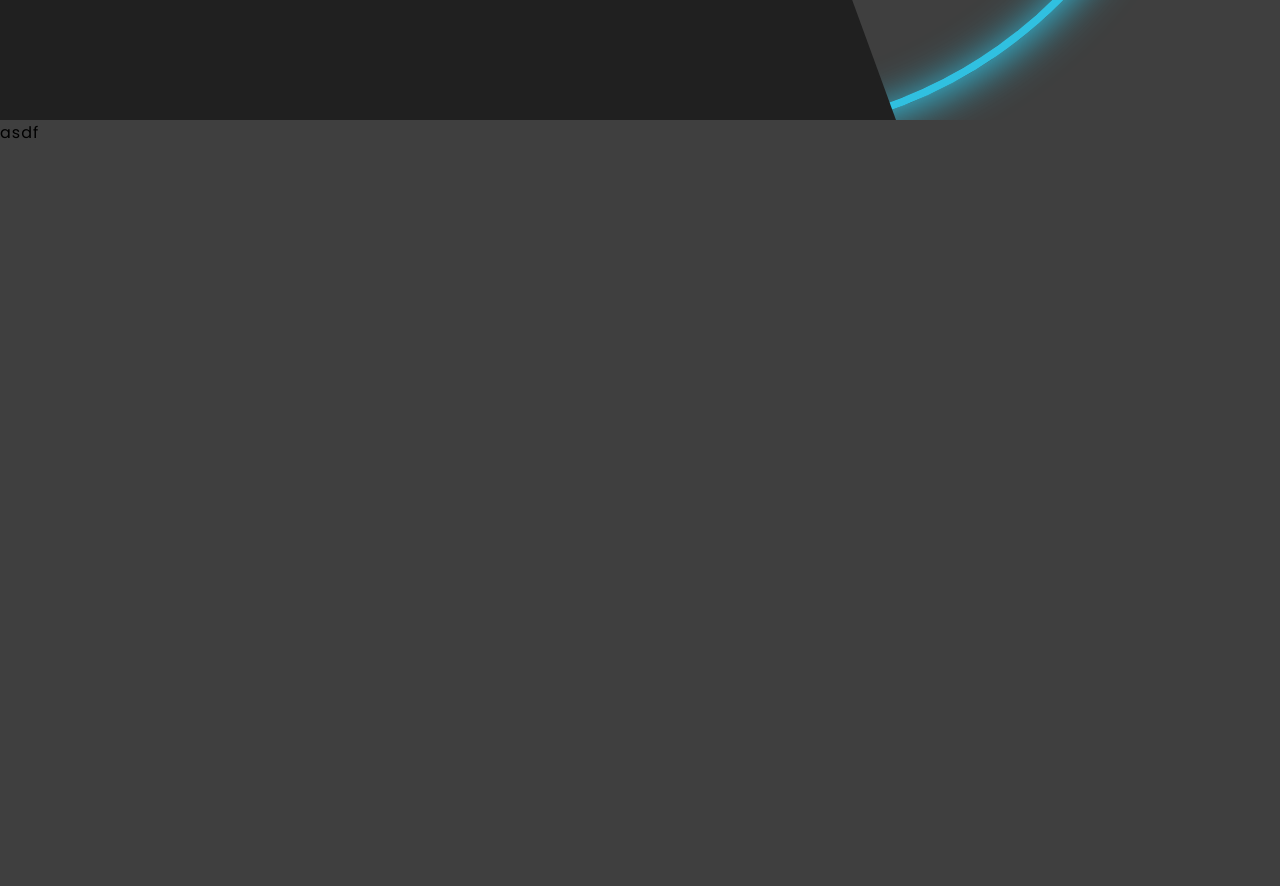
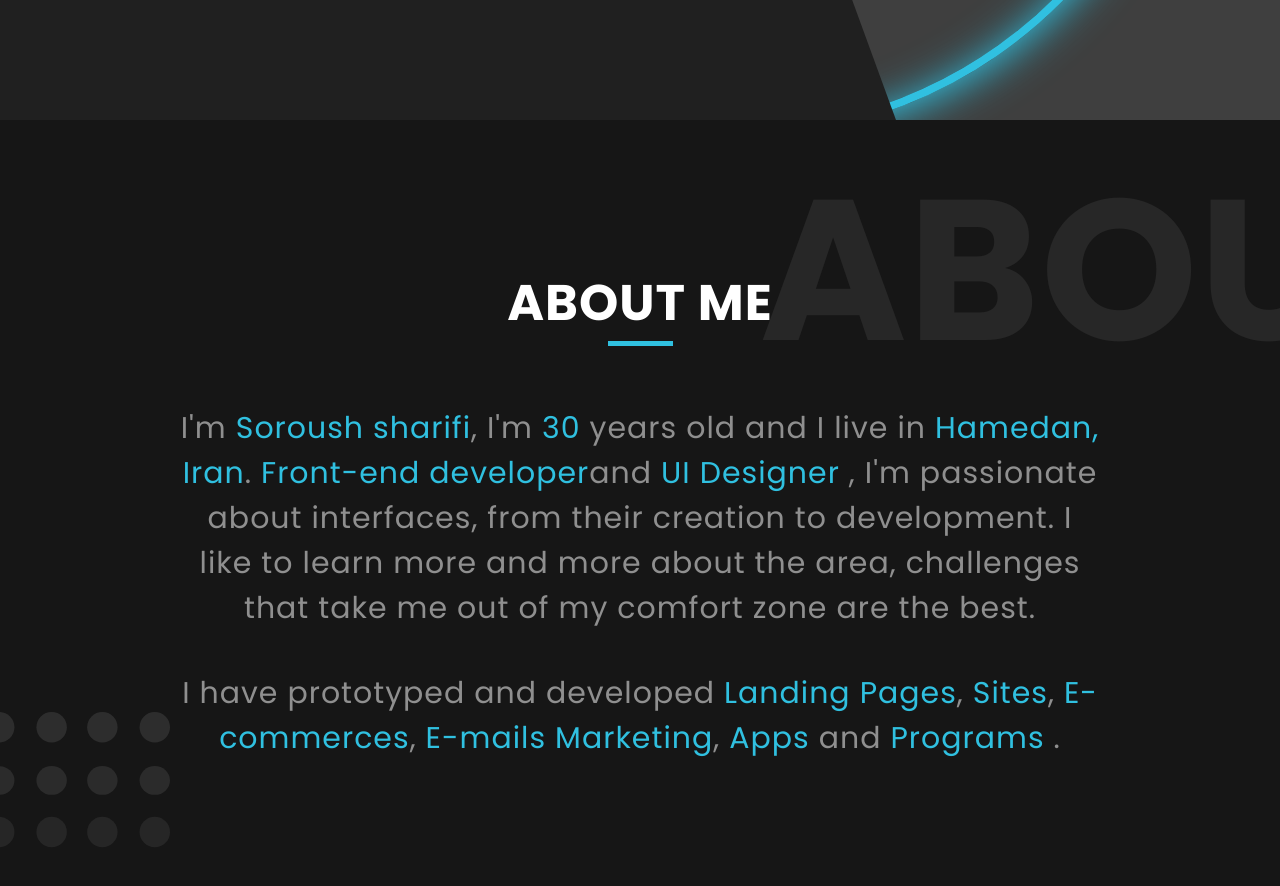
Before and after one commit to Cladux/Personal-Website, a React (Vite) app: page / in a window 1280 px wide. Shown: the part 960-1846 px from the top of the page. After the commit the page ends 1825 px from the top, so only its background shows below. Built offline with nearby package versions, Linux system fonts and the light colour scheme.

Commit message:
dots-icon-add aboutMe-layout-create

```diff
--- a/src/icons/index.tsx
+++ b/src/icons/index.tsx
@@ -259,6 +259,132 @@ const Icons: IconsType = {
       </g>
     </svg>
   ),
+  dots: () => (
+    <svg
+      xmlns="http://www.w3.org/2000/svg"
+      width="170"
+      height="186"
+      viewBox="0 0 170 186"
+      fill="none"
+    >
+      <ellipse
+        cx="51.6364"
+        cy="68.4819"
+        rx="15.2182"
+        ry="14.3727"
+        fill="white"
+        fillOpacity="0.09"
+      />
+      <ellipse
+        cx="-0.781817"
+        cy="68.4819"
+        rx="15.2182"
+        ry="14.3727"
+        fill="white"
+        fillOpacity="0.09"
+      />
+      <ellipse
+        cx="102.364"
+        cy="68.4819"
+        rx="15.2182"
+        ry="14.3727"
+        fill="white"
+        fillOpacity="0.09"
+      />
+      <ellipse
+        cx="154.782"
+        cy="68.4819"
+        rx="15.2182"
+        ry="14.3727"
+        fill="white"
+        fillOpacity="0.09"
+      />
+      <circle
+        cx="51.6364"
+        cy="120.055"
+        r="15.2182"
+        fill="white"
+        fillOpacity="0.07"
+      />
+      <circle
+        cx="-0.781817"
+        cy="120.055"
+        r="15.2182"
+        fill="white"
+        fillOpacity="0.07"
+      />
+      <circle
+        cx="102.364"
+        cy="120.055"
+        r="15.2182"
+        fill="white"
+        fillOpacity="0.07"
+      />
+      <circle
+        cx="154.782"
+        cy="120.055"
+        r="15.2182"
+        fill="white"
+        fillOpacity="0.07"
+      />
+      <circle
+        cx="51.6364"
+        cy="15.2182"
+        r="15.2182"
+        fill="white"
+        fillOpacity="0.1"
+      />
+      <circle
+        cx="-0.781817"
+        cy="15.2182"
+        r="15.2182"
+        fill="white"
+        fillOpacity="0.1"
+      />
+      <circle
+        cx="102.364"
+        cy="15.2182"
+        r="15.2182"
+        fill="white"
+        fillOpacity="0.1"
+      />
+      <circle
+        cx="154.782"
+        cy="15.2182"
+        r="15.2182"
+        fill="white"
+        fillOpacity="0.1"
+      />
+      <circle
+        cx="51.6364"
+        cy="170.782"
+        r="15.2182"
+        fill="white"
+        fillOpacity="0.05"
+      />
+      <circle
+        cx="-0.781817"
+        cy="170.782"
+        r="15.2182"
+        fill="white"
+        fillOpacity="0.05"
+      />
+      <circle
+        cx="102.364"
+        cy="170.782"
+        r="15.2182"
+        fill="white"
+        fillOpacity="0.05"
+      />
+      <circle
+        cx="154.782"
+        cy="170.782"
+        r="15.2182"
+        fill="white"
+        fillOpacity="0.05"
+      />
+    </svg>
+  ),
 };
 
 export default Icons;
--- a/src/index.scss
+++ b/src/index.scss
@@ -15,7 +15,8 @@ html {
   body {
     font-family: "Poppins", sans-serif;
     letter-spacing: 1px;
-    background-color: var(--bg-color-light);
+    background-color: var(--bg-color-dark);
+
     position: relative;
   }
   a {
--- a/src/layouts/aboutMe/AboutMe.module.scss
+++ b/src/layouts/aboutMe/AboutMe.module.scss
@@ -1,5 +1,56 @@
 @import "../../scssModules/mixin.scss";
 .aboutMe {
   width: 100%;
-  height: 1800px;
+  height: auto;
+  color: var(--text-color);
+  .sectionOne {
+    width: 100%;
+    height: 745px;
+    position: relative;
+    overflow: hidden;
+    // background: var(--bg-color);
+    .bgText {
+      font-size: var(--font-size-bg);
+      font-weight: var(--font-weight-bold);
+      color: var(--bg-color-text);
+      position: absolute;
+      top: 0;
+      right: -180px;
+      z-index: -1;
+    }
+    .bgIcon {
+      position: absolute;
+      bottom: -40px;
+      left: 0;
+      z-index: -1;
+    }
+    .container {
+      max-width: 985px;
+      margin: auto;
+      text-align: center;
+      article {
+        margin: 0 30px;
+        margin-top: 146px;
+        h2 {
+          @include flex(column);
+          font-size: var(--font-size-header-1);
+          margin-bottom: 60px;
+          &::after {
+            content: "";
+            width: 65px;
+            height: 5px;
+            background: var(--primary-color);
+          }
+        }
+        p {
+          font-size: var(--font-size-p-large);
+          color: var(--text-color-gray);
+          margin-bottom: 40px;
+          span {
+            color: var(--primary-color);
+          }
+        }
+      }
+    }
+  }
 }
--- a/src/layouts/aboutMe/AboutMe.tsx
+++ b/src/layouts/aboutMe/AboutMe.tsx
@@ -1,15 +1,42 @@
 import styles from "./AboutMe.module.scss";
+import Icons from "../../icons";
 
 const AboutMe = (): JSX.Element => {
+  const DotIcon = Icons["dots"];
   return (
     <>
-      <section
-        id="About Me"
-        className={styles.aboutMe}
-        onClick={(e) => console.log(e)}
-      >
-        asdf
-      </section>
+      <div id="About Me" className={styles.aboutMe}>
+        <section className={styles.sectionOne}>
+          <div className={styles.bgIcons}>
+            <div className={styles.bgText}>ABOUT</div>
+            <div className={styles.bgIcon}>
+              <DotIcon />
+            </div>
+          </div>
+          <div className={styles.container}>
+            <article>
+              <h2>ABOUT ME</h2>
+              <p>
+                I'm <span>Soroush sharifi</span>, I'm <span>30</span> years old
+                and I live in <span>Hamedan, Iran</span>.{" "}
+                <span>Front-end developer</span>
+                and <span>UI Designer</span> , I'm passionate about interfaces,
+                from their creation to development. I like to learn more and
+                more about the area, challenges that take me out of my comfort
+                zone are the best.
+              </p>
+              <p>
+                I have prototyped and developed <span>Landing Pages</span>,{" "}
+                <span>Sites</span>, <span>E-commerces</span>,{" "}
+                <span>E-mails Marketing</span>, <span>Apps</span> and{" "}
+                <span>Programs</span> .
+              </p>
+            </article>
+          </div>
+        </section>
+        <section className={styles.sectionTow}></section>
+        <section className={styles.sectionThree}></section>
+      </div>
     </>
   );
 };
--- a/src/layouts/header/Header.module.scss
+++ b/src/layouts/header/Header.module.scss
@@ -2,15 +2,20 @@
 
 header {
   width: 100%;
-  max-width: 1920px;
+  max-width: 100%;
   height: 1080px;
   color: var(--text-color);
-  margin: auto;
   overflow: hidden;
-  .container {
+  background: linear-gradient(
+    90deg,
+    var(--bg-color) 20%,
+    var(--bg-color-light) 20%
+  );
+  .headerContainer {
     @include flex(row, space-between);
     height: 100%;
-    width: 100%;
+    max-width: 1920px;
+    margin: auto;
     position: relative;
     // left section
     .sectionLeft {
@@ -18,6 +23,7 @@ header {
       height: 100%;
       clip-path: polygon(0 0, 56% 0, 100% 100%, 0 100%);
       background: var(--bg-color);
+      z-index: 2;
       .container {
         @include flex(column, center, flex-start);
         width: 40%;
@@ -70,7 +76,7 @@ header {
         top: 50%;
         left: 50%;
         transform: translate(-40%, -40%);
-        z-index: -1;
+        z-index: 1;
         border-radius: 50%;
         border: 8px solid var(--primary-color);
         box-shadow: 0 5px 40px var(--primary-color),
@@ -84,7 +90,12 @@ header {
 @media only screen and (max-width: 1200px) {
   header {
     height: 1500px;
-    .container {
+    background: linear-gradient(
+      90deg,
+      var(--bg-color-light) 20%,
+      var(--bg-color-light) 20%
+    );
+    .headerContainer {
       @include flex(column, space-between);
       // section left
       .sectionLeft {
@@ -121,7 +132,7 @@ header {
 //media query sm
 @media only screen and (max-width: 768px) {
   header {
-    .container {
+    .headerContainer {
       .sectionRight {
         .circle {
           $size: 500px;
--- a/src/layouts/header/Header.tsx
+++ b/src/layouts/header/Header.tsx
@@ -6,7 +6,7 @@ const Header = (): JSX.Element => {
   return (
     <>
       <header id="Home">
-        <div className={styles.container}>
+        <div className={styles.headerContainer}>
           <section className={styles.sectionLeft}>
             <div className={styles.container}>
               <h1>Soroush Sharifi</h1>
--- a/src/layouts/nav/Nav.module.scss
+++ b/src/layouts/nav/Nav.module.scss
@@ -6,7 +6,7 @@ nav {
   height: 90px;
   position: fixed;
   top: 0;
-  z-index: 1;
+  z-index: 99;
 
   .navList {
     @include flex;
@@ -68,7 +68,7 @@ nav {
 }
 .navBg {
   background: var(--bg-color-light);
-  box-shadow: 0 3px 4px rgba($color: #000000, $alpha: 0.3);
+  box-shadow: 0 3px 5px rgba($color: #000000, $alpha: 0.15);
 }
 @media only screen and (max-width: 970px) {
   nav {
--- a/src/layouts/nav/Navbar.tsx
+++ b/src/layouts/nav/Navbar.tsx
@@ -17,7 +17,7 @@ const Navbar = (): JSX.Element => {
   const menuItems: string[] = ["Home", "About Me", "Projects", "Contact"];
 
   //set page Y offset every layouts here
-  const pagePosition: number[] = useMemo(() => [0, 900, 2000], []);
+  const PAGE_POSITIONS: number[] = useMemo(() => [0, 900, 2000], []);
 
   // useEffect for listen pageYoffset
   useEffect(() => {
@@ -29,7 +29,7 @@ const Navbar = (): JSX.Element => {
       } else {
         setBg(false);
       }
-      pagePosition.forEach((value, index) => {
+      PAGE_POSITIONS.forEach((value, index) => {
         if (value <= position) {
           setActive(index);
         }
@@ -42,7 +42,7 @@ const Navbar = (): JSX.Element => {
     return () => {
       window.removeEventListener("scroll", handleScroll);
     };
-  }, [pagePosition, setActive]);
+  }, [PAGE_POSITIONS, setActive]);
 
   return (
     <>
--- a/src/scssModules/cssRoot.scss
+++ b/src/scssModules/cssRoot.scss
@@ -2,11 +2,12 @@
 :root {
   //colors
   --primary-color: #30c0e0;
+  --bg-color-dark: #161616;
   --bg-color: #202020;
   --bg-color-light: #3f3f3f;
   --bg-color-text: #272727;
   --text-color: #fff;
-  --text-color-gray: #e2e2e2;
+  --text-color-gray: #8f8f8f;
   //font-sizes
   --font-size-bg: 200px;
   --font-size-header-1: 50px;
```
